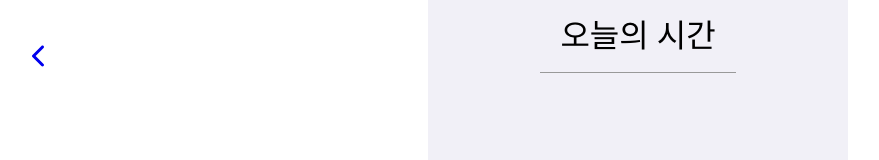
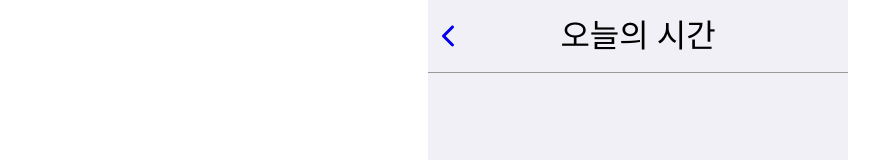
Before and after one commit to prgrms-fe-devcourse/FEDC2_TimeDivider_Root, a React (Create React App) app: page /createTime in a window 1280 px wide. Shown: the top 160 px of the page, without its empty margins (2-881 px from the left). Built offline with nearby package versions, Linux system fonts and the light colour scheme.

Commit message:
fix: NavBar 뒤로가기 버튼 이탈 수정

```diff
--- a/src/components/NavBar.jsx
+++ b/src/components/NavBar.jsx
@@ -6,24 +6,28 @@ const NavBarContainer = styled.div`
 	display: flex;
 	align-items: center;
 	justify-content: center;
+	width: 100%;
+	position: relative;
 	padding: 1.25rem;
 	border-bottom: 0.05rem solid #999;
 `
 
 const GoBackIcon = styled.a`
 	font-size: 2rem;
-	position: fixed;
+	position: absolute;
 	left: 1.5rem;
-	top: 2.5rem;
+	top: 1.25rem;
 	cursor: pointer;
 `
 
-const NavBar = ({ children = '시간 분배' }) => {
+const NavBar = ({ children = '시간 분배', backIcon, href }) => {
 	return (
 		<NavBarContainer>
-			<GoBackIcon href="/">
-				<IoIosArrowBack />
-			</GoBackIcon>
+			{backIcon && (
+				<GoBackIcon href={href}>
+					<IoIosArrowBack />
+				</GoBackIcon>
+			)}
 			<Text size="2">{children}</Text>
 		</NavBarContainer>
 	)
--- a/src/pages/createTime.jsx
+++ b/src/pages/createTime.jsx
@@ -13,7 +13,9 @@ const CreateTime = () => {
 
 	return (
 		<>
-			<NavBar>오늘의 시간</NavBar>
+			<NavBar backIcon href="/">
+				오늘의 시간
+			</NavBar>
 
 			<SubTitleArea>
 				<Text style={{ fontSize: '1rem' }}>오늘 사용할 수 있는 시간은 얼마인가요?</Text>
```
Also changed, not shown: 1 other file (tests, documents, lock files or other folders).
